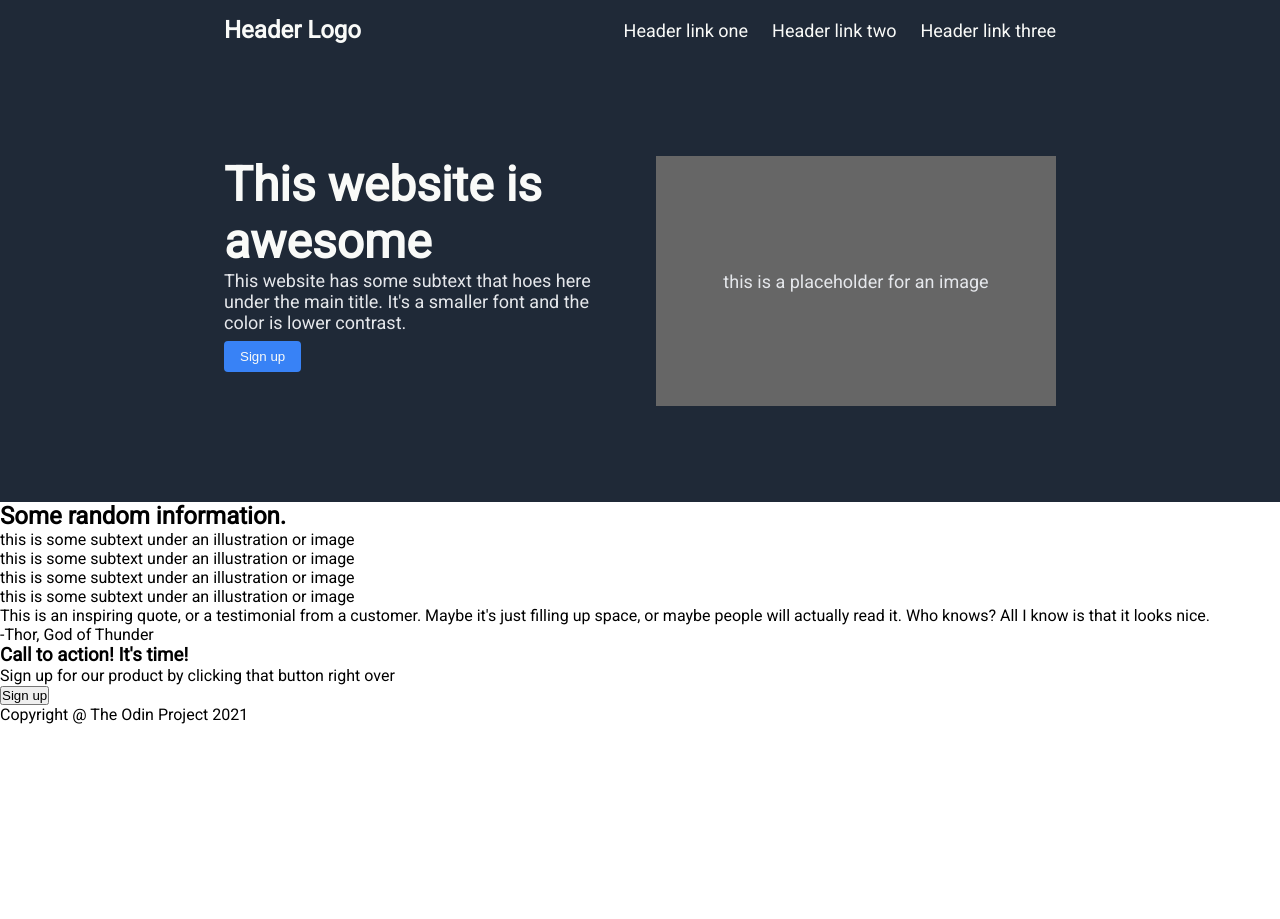
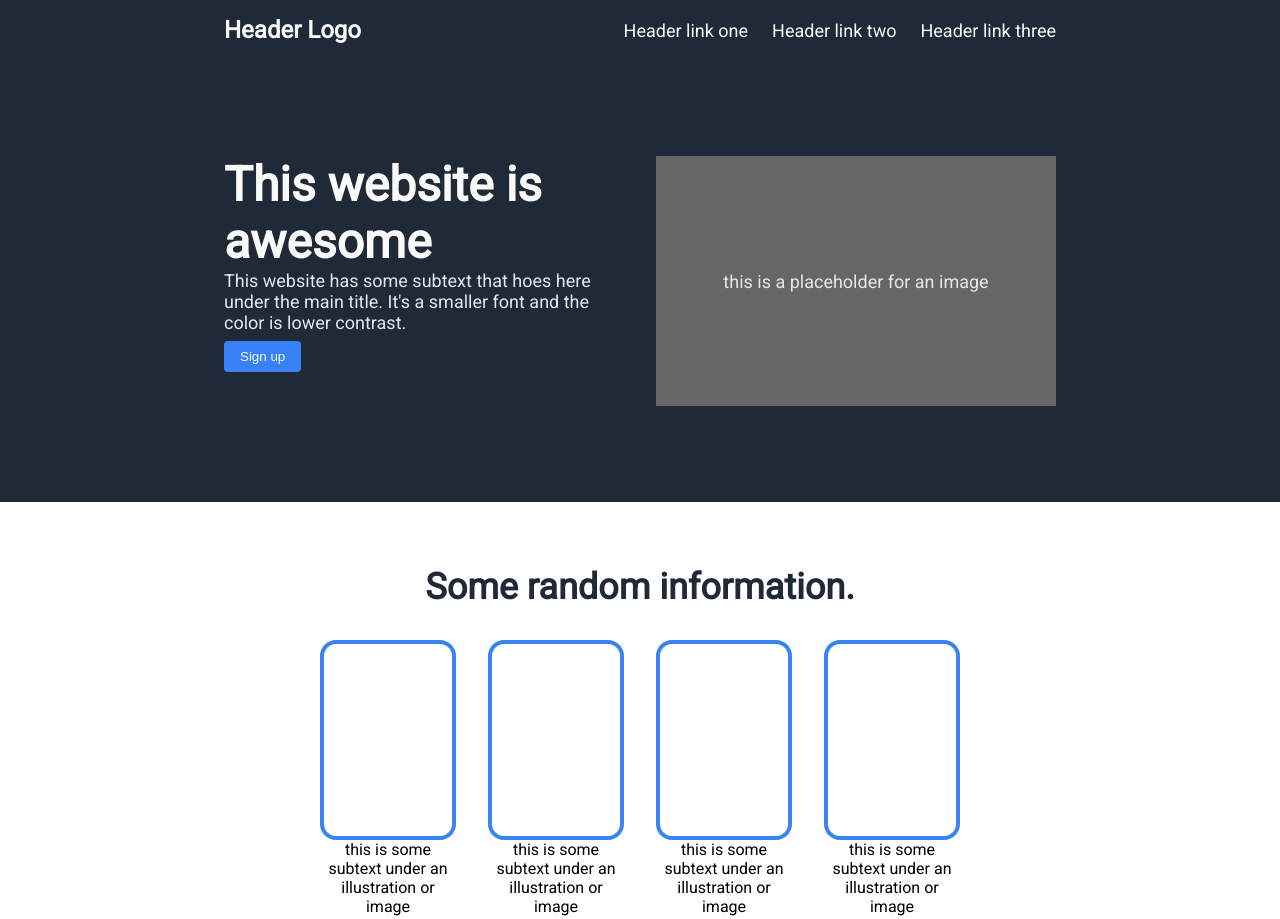
Before and after one commit to yoyanni/landing-page, a plain HTML site: page index.html in a window 1280 px wide. Shown: the top 919 px of the page. Before the commit the page ends 800 px from the top, so only its background shows below. Drawn offline with Linux system fonts and the light colour scheme.

Commit message:
Add CSS for .second

```diff
--- a/index.html
+++ b/index.html
@@ -31,21 +31,23 @@
     <!-- Second Section -->
     <div class="second">
       <h2>Some random information.</h2>
-      <div>
+      <div class="container">
+        <div class="img-container">
           <div class="sec-image"></div>
           <p>this is some subtext under an illustration or image</p>
         </div>
-      <div>
+        <div class="img-container">
           <div class="sec-image"></div>
           <p>this is some subtext under an illustration or image</p>
         </div>
-      <div>
+        <div class="img-container">
           <div class="sec-image"></div>
           <p>this is some subtext under an illustration or image</p>
         </div>
-      <div>
+        <div class="img-container">
           <div class="sec-image"></div>
           <p>this is some subtext under an illustration or image</p>
+        </div>
       </div>
     </div>
     <!-- Third Section -->
--- a/style.css
+++ b/style.css
@@ -24,7 +24,7 @@ nav {
 }
 
 .nav-links {
-  display:flex;
+  display: flex;
   gap: 24px;
   align-items: center;
 }
@@ -85,6 +85,42 @@ li > a {
   margin-top: 8px;
 }
 
+/* Second */
+
+.second {
+  margin: 0 20%;
+  padding: 64px;
+  padding-bottom: 128px;
+}
+
+.second h2 {
+  font-size: 36px;
+  font-weight: 900;
+  color: #1f2937;
+  text-align: center;
+  padding-bottom: 32px;
+}
+
+.container {
+  display: flex;
+  gap: 32px;
+}
+
+.img-container {
+  display: flex;
+  flex-direction: column;
+}
+
+.sec-image {
+  height: 200px;
+  border: 4px solid #3882f6;
+  border-radius: 16px;
+}
+
+.img-container p:nth-child(2) {
+  text-align: center;
+}
+
 /* General Styling */
 
 *,
```
Lines whose indentation alone changed are shown as unchanged.
